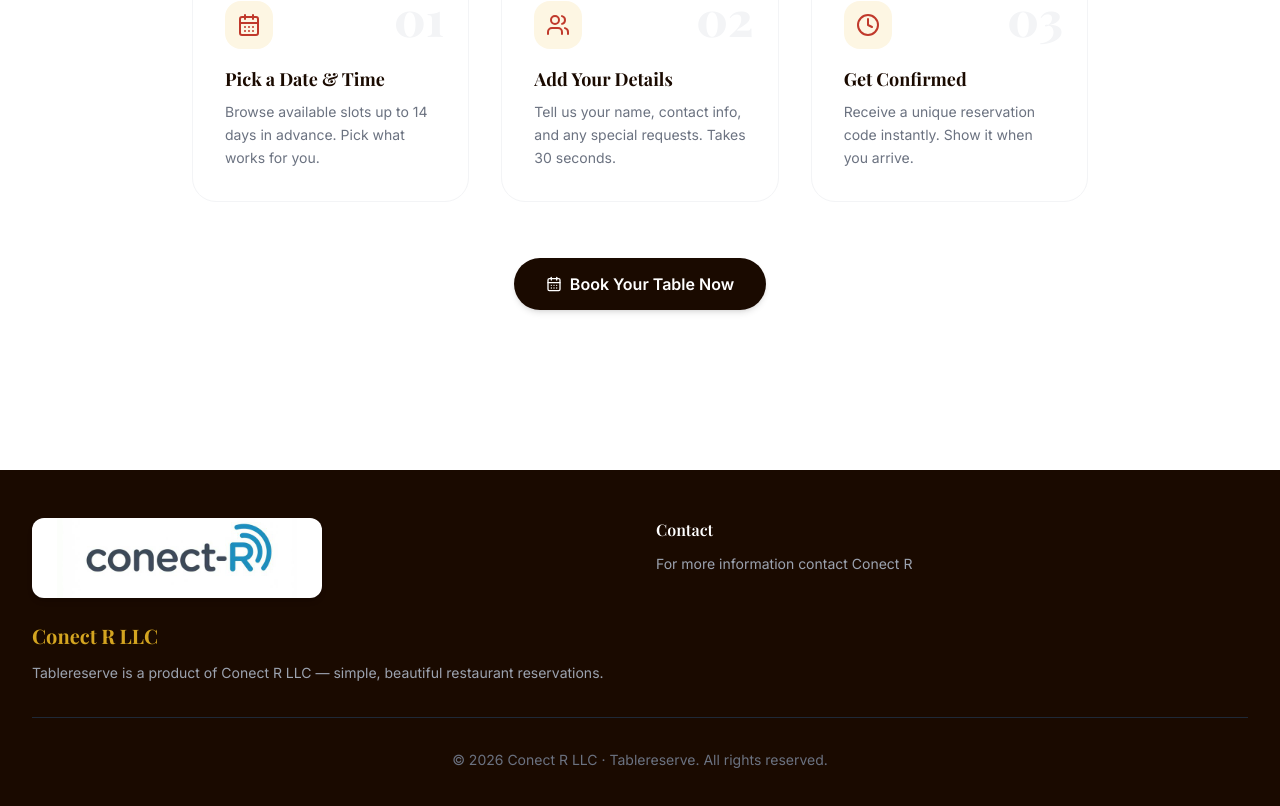
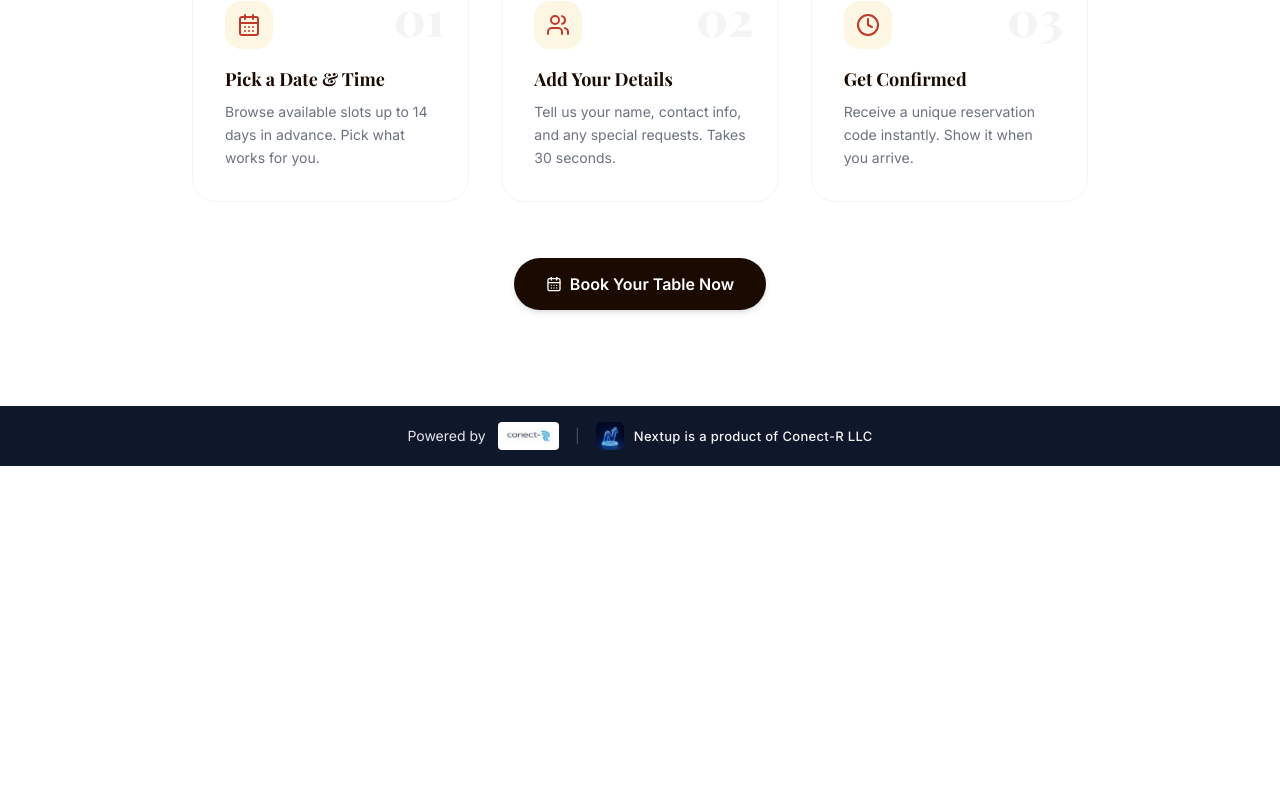
Before and after one commit to ampower1486/Tablereserve1, a Next.js app: page / in a window 1280 px wide. Shown: the part 1068-1874 px from the top of the page. After the commit the page ends 1534 px from the top, so only its background shows below. Built offline with nearby package versions, Linux system fonts and the light colour scheme.

Commit message:
feat: update footer layout and add reset password link inline

```diff
--- a/app/layout.tsx
+++ b/app/layout.tsx
@@ -24,38 +24,34 @@ export default function RootLayout({
             <body className="bg-white text-carmelita-dark antialiased">
                 <Header />
                 <main className="min-h-screen">{children}</main>
-                <footer className="bg-carmelita-dark text-white py-12 mt-16">
-                    <div className="max-w-7xl mx-auto px-4 sm:px-6 lg:px-8">
-                        <div className="grid grid-cols-1 md:grid-cols-2 gap-8">
-                            <div>
-                                {/* Conect-R Logo */}
-                                <div className="mb-6">
-                                    <div className="relative h-[80px] w-[290px] overflow-hidden rounded-xl bg-white shadow-md flex items-center justify-center">
-                                        {/* eslint-disable-next-line @next/next/no-img-element */}
-                                        <img
-                                            src="/conect-r-logo.png"
-                                            alt="Conect R LLC"
-                                            className="absolute top-1/2 left-1/2 -translate-x-1/2 -translate-y-1/2 h-[240px] w-auto max-w-none mix-blend-multiply"
-                                        />
-                                    </div>
-                                </div>
-                                <h3 className="font-display text-xl font-bold text-carmelita-gold mb-3">
-                                    Conect R LLC
-                                </h3>
-                                <p className="text-gray-400 text-sm leading-relaxed">
-                                    Tablereserve is a product of Conect R LLC — simple, beautiful
-                                    restaurant reservations.
-                                </p>
-                            </div>
-                            <div>
-                                <h4 className="font-semibold text-white mb-3">Contact</h4>
-                                <div className="text-gray-400 text-sm space-y-1">
-                                    <p>For more information contact Conect R</p>
-                                </div>
+                <footer className="bg-[#0f172a] text-white py-4 mt-auto">
+                    <div className="max-w-7xl mx-auto px-4 w-full flex flex-wrap items-center justify-center gap-4 text-sm text-gray-200">
+                        <div className="flex items-center gap-3">
+                            <span>Powered by</span>
+                            <div className="bg-white rounded flex items-center justify-center px-1.5 py-0.5 h-7">
+                                {/* eslint-disable-next-line @next/next/no-img-element */}
+                                <img
+                                    src="/conect-r-footer.png"
+                                    alt="Conect-R"
+                                    className="h-4 w-auto object-contain"
+                                />
                             </div>
                         </div>
-                        <div className="border-t border-gray-800 mt-8 pt-8 text-center text-gray-500 text-sm">
-                            <p>© {new Date().getFullYear()} Conect R LLC · Tablereserve. All rights reserved.</p>
+
+                        <span className="text-gray-600 hidden sm:inline">|</span>
+
+                        <div className="flex items-center gap-2.5">
+                            <div className="h-7 w-7 relative overflow-hidden flex items-center justify-center rounded-md bg-transparent">
+                                {/* eslint-disable-next-line @next/next/no-img-element */}
+                                <img
+                                    src="/nextup-logo.png"
+                                    alt="Nextup"
+                                    className="h-full w-full object-contain"
+                                />
+                            </div>
+                            <span className="font-medium text-[13px] tracking-wide text-gray-100">
+                                Nextup is a product of Conect-R LLC
+                            </span>
                         </div>
                     </div>
                 </footer>
--- a/components/booking/BookingForm.tsx
+++ b/components/booking/BookingForm.tsx
@@ -336,7 +336,14 @@ export function BookingForm({
                                         <input name="email" type="email" required className="input-field" placeholder="your@email.com" />
                                     </div>
                                     <div>
-                                        <label className="block text-xs font-bold text-gray-500 uppercase tracking-wider mb-1 px-1">Password</label>
+                                        <div className="flex items-center justify-between mb-1 px-1">
+                                            <label className="block text-xs font-bold text-gray-500 uppercase tracking-wider">Password</label>
+                                            {authMode === "login" && (
+                                                <Link href="/forgot-password" className="text-xs text-carmelita-red hover:underline focus:outline-none focus:ring-2 focus:ring-carmelita-red rounded">
+                                                    Forgot password?
+                                                </Link>
+                                            )}
+                                        </div>
                                         <input name="password" type="password" required className="input-field" placeholder="••••••••" minLength={6} />
                                     </div>
                                     {authMode === "register" && (
```
Also changed, not shown: public/conect-r-footer.png (added), public/nextup-logo.png (added).
